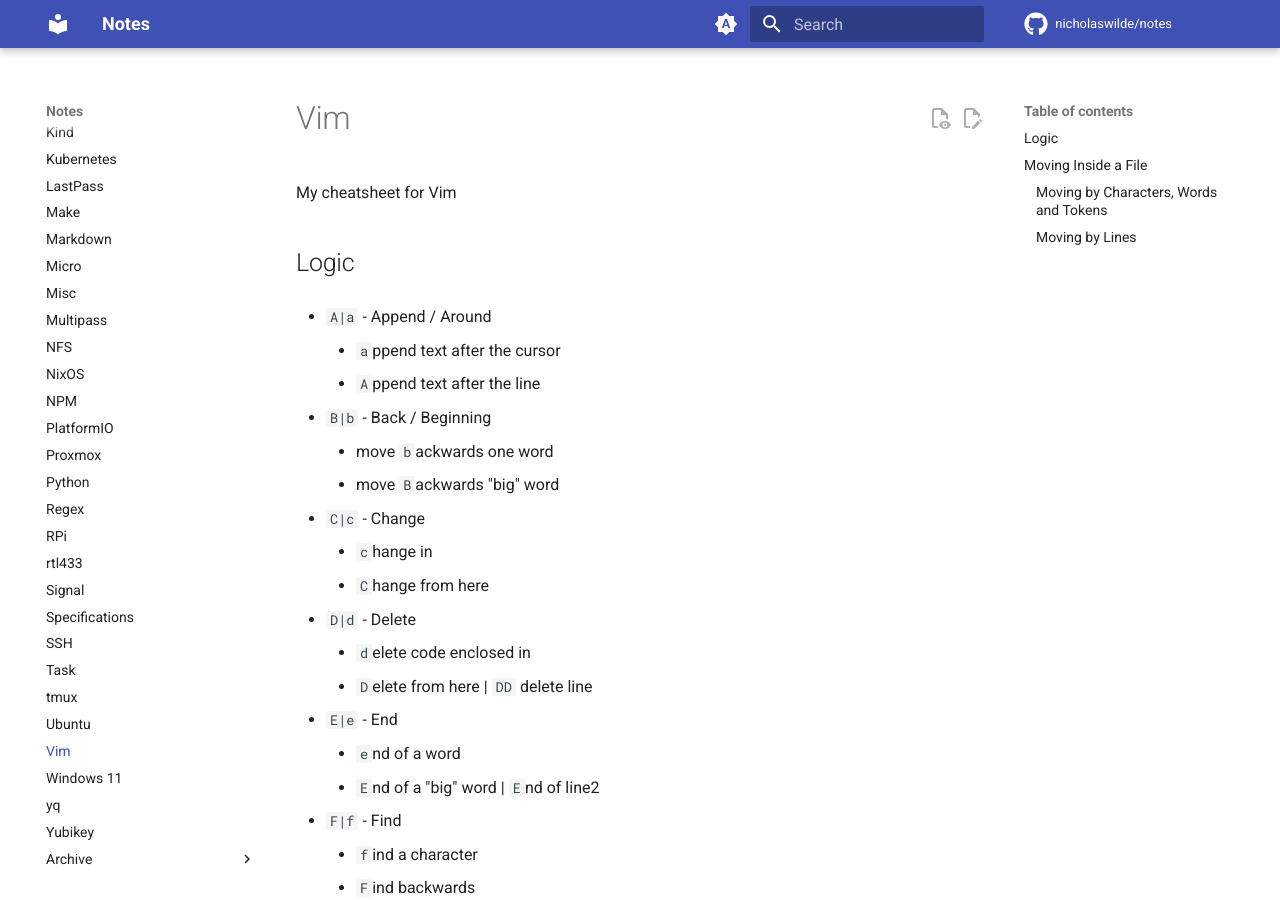
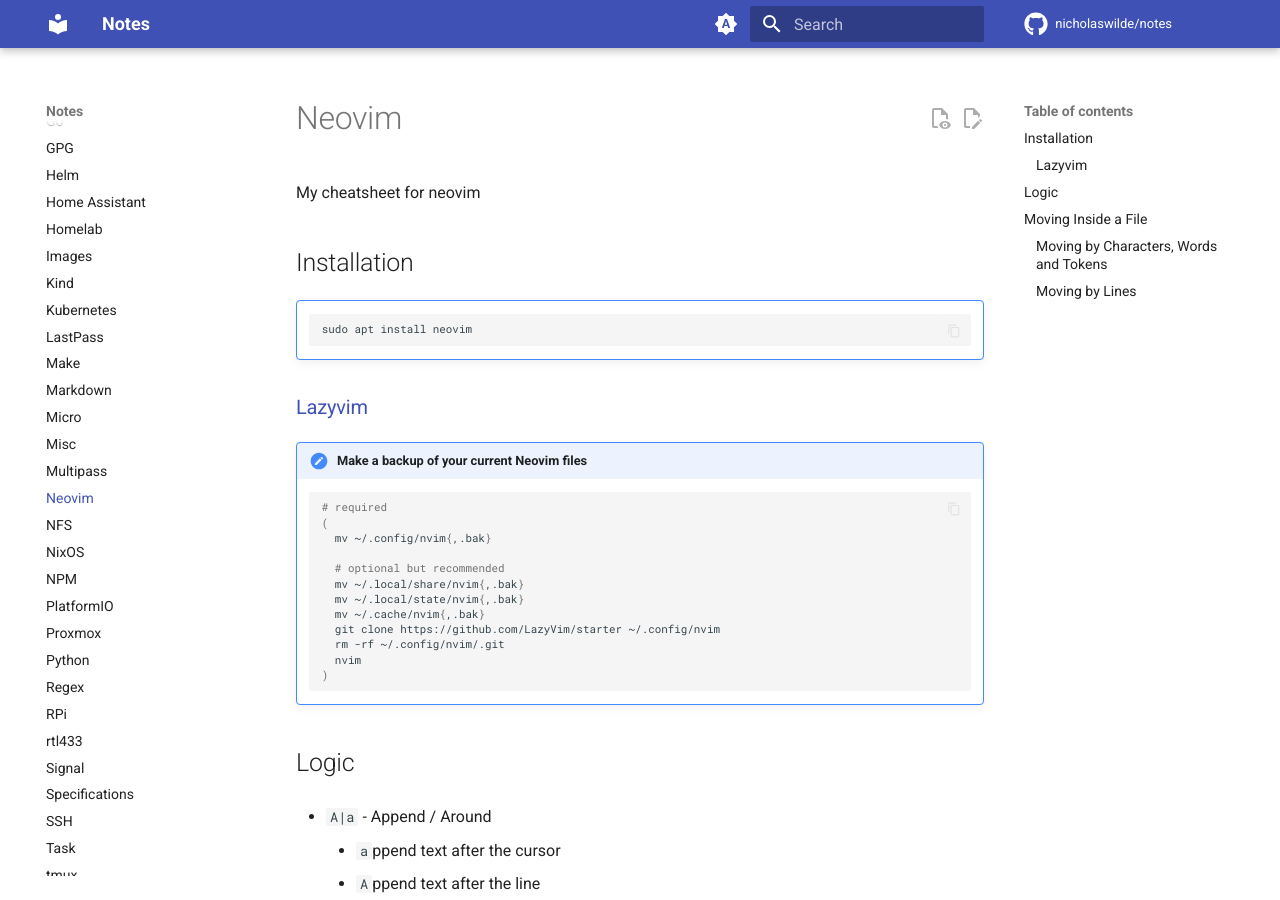
Before and after one commit to nicholaswilde/notes, an MkDocs documentation site: the page built from docs/neovim.md, in a window 1280 px wide and 900 px high. Built offline with MkDocs 1.6.1 and Material for MkDocs 9.7.7, drawn with Linux system fonts in a browser that asks for light colours; comment, search, counter and statistics services are not loaded; some of the changed text lies outside the part shown.

Commit message:
update
Signed-off-by: nιcнolaѕ wιlde <ncwilde43@gmail.com>

````diff
--- a/docs/vim.md
+++ b/docs/neovim.md
@@ -1,6 +1,33 @@
-# Vim
+# Neovim
 
-My cheatsheet for Vim
+My cheatsheet for neovim
+
+## Installation
+
+!!! code ""
+
+    ```bash
+    sudo apt install neovim
+    ```
+
+### [Lazyvim](https://www.lazyvim.org/installation)
+
+!!! code "Make a backup of your current Neovim files"
+
+    ```bash
+    # required
+    (
+      mv ~/.config/nvim{,.bak}
+
+      # optional but recommended
+      mv ~/.local/share/nvim{,.bak}
+      mv ~/.local/state/nvim{,.bak}
+      mv ~/.cache/nvim{,.bak}
+      git clone https://github.com/LazyVim/starter ~/.config/nvim
+      rm -rf ~/.config/nvim/.git
+      nvim
+    )
+    ```
 
 ## Logic
 
--- a/mkdocs.yml
+++ b/mkdocs.yml
@@ -42,6 +42,7 @@
   - Micro: micro.md
   - Misc: misc.md
   - Multipass: multipass.md
+  - Neovim: neovim.md
   - NFS: nfs.md
   - NixOS: nixos.md
   - NPM: npm.md
@@ -57,7 +58,6 @@
   - Task: task.md
   - tmux: tmux.md
   - Ubuntu: ubuntu.md
-  - Vim: vim.md
   - Windows 11: w11.md
   - yq: yq.md
   - Yubikey: yubikey.md
````
Also changed, not shown: docs/npm.md (+10 -15 lines).
